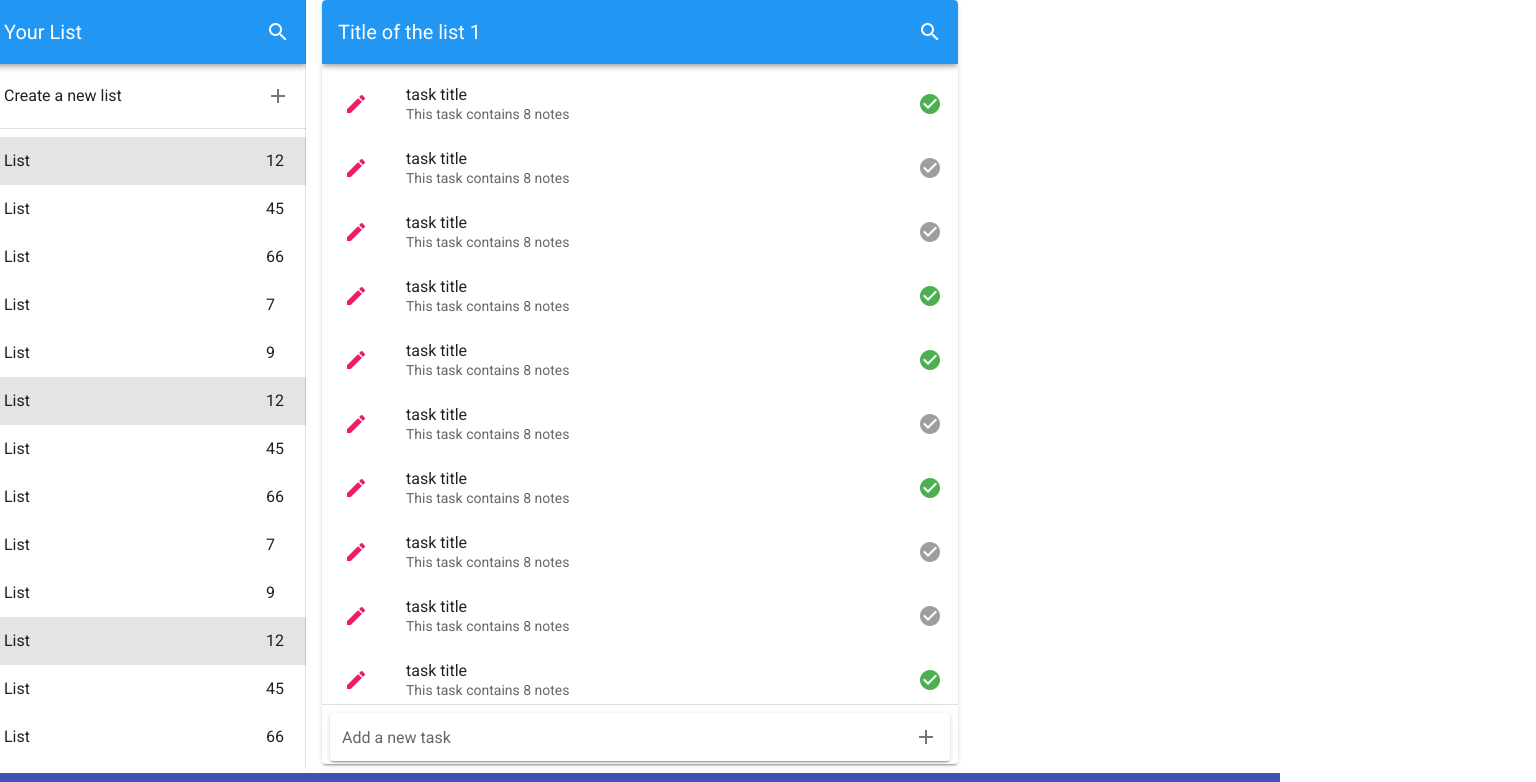
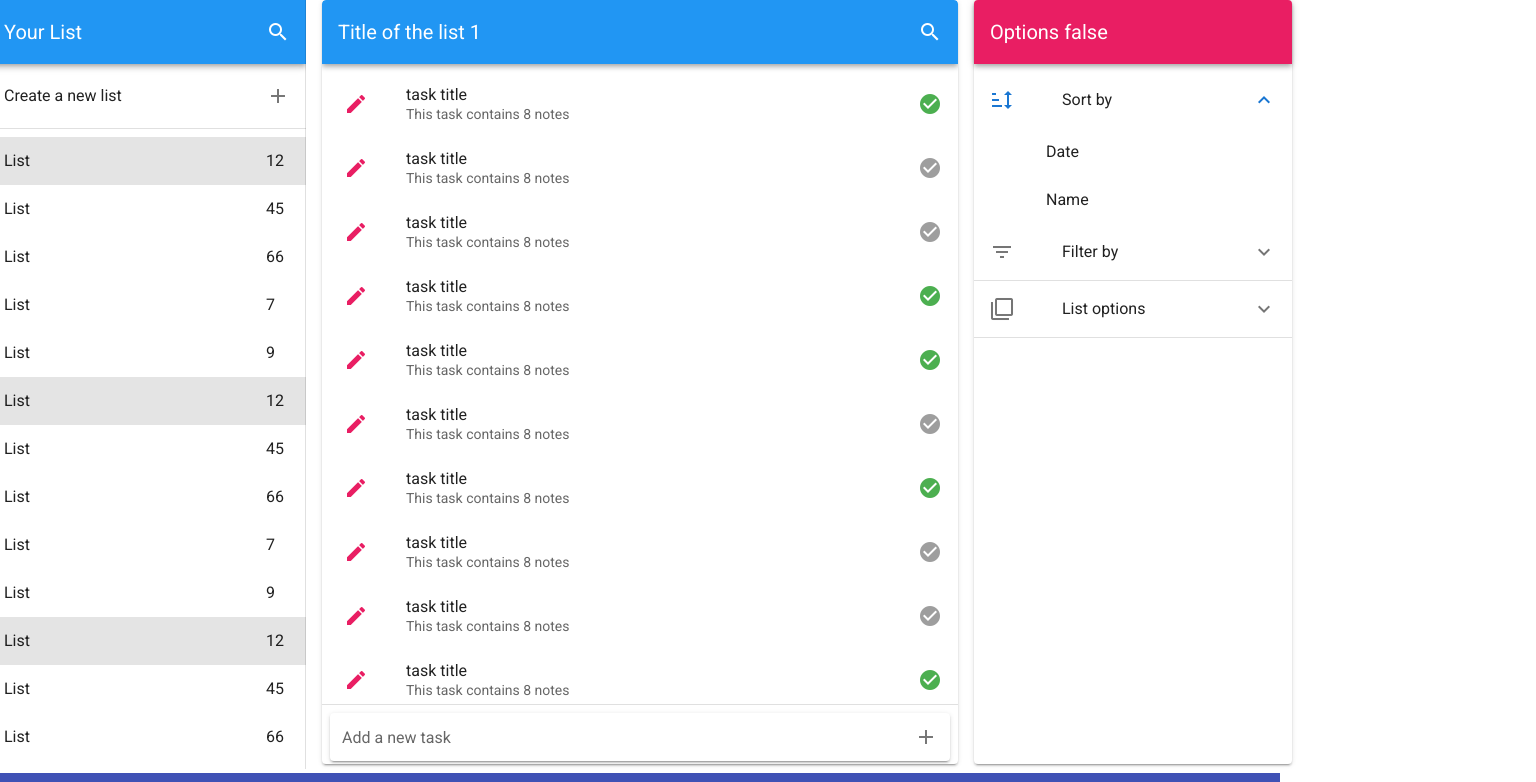
Before and after one commit to itsmartashub/todoapp-overseas-media, a Vue app: page /list/1 in a window 1280 px wide. Shown: the top 782 px of the page, 1536 px wide, since content can reach past the window. Built offline with nearby package versions, Linux system fonts and the light colour scheme.

Commit message:
creating the store with modules (ui.js)

```diff
--- a/src/components/MoreOptions.vue
+++ b/src/components/MoreOptions.vue
@@ -50,12 +50,23 @@
 export default {
 	name: "moreOptions",
 	data: () => ({
-		open: false,
+		// open: false,
 		loading: false,
 		imageUrl: '',
 		imageName: '',
 		imageFile: ''
 	}),
+
+	computed: { // computed propertiji samo izgledaju kao f-ions ali nisu, koriste se i pozivaju kao data tj podaci
+		open: { // s obz da kor set i get ne stavljamo open() vec open:
+			get () {
+				return this.$store.getters.DRAWER // DRAWER pozivamo bez (). getters mora da se RETURN
+			},
+			set (val) {
+				this.$store.commit('SET_DRAWER', val) // ovo ce biti payload u SET_DRAWER
+			}
+		}
+	},
 
 	methods: {
 		pickFile() {
--- /dev/null
+++ b/src/components/Notification.vue
@@ -0,0 +1,40 @@
+<template>
+	<v-snackbar
+		v-model="snackbar"
+		bottom
+		right
+		:color="NOTIFICATION.className"
+		:timeout="NOTIFICATION.timeout"
+	>
+		<v-icon dark>mdi-bell-alert</v-icon>
+		{{ NOTIFICATION.text }}
+
+		<v-btn text dark @click.prevent="snackbar = false">
+			<v-icon icon>mdi-clear</v-icon>
+		</v-btn>
+	</v-snackbar>
+</template>
+
+<script>
+import { mapGetters } from 'vuex'
+export default {
+	name: 'notification',
+
+	computed: {
+		...mapGetters(['NOTIFICATION']),
+
+		snackbar: {
+			get () {
+				return this.$store.getters.NOTIFICATION.display
+			},
+			set (val) {
+				this.$store.commit('SET_NOTIFICATION', {
+					display: false,
+					// tekst: 'ffff',
+					// alertClass: ''
+				})
+			}
+		}
+	}
+}
+</script>
--- a/src/components/OptionsBar.vue
+++ b/src/components/OptionsBar.vue
@@ -1,8 +1,9 @@
 <template>
-	<div>
+	<div v-if="show">
 		<v-card style="height: calc(100vh - 36px);" >
 			<v-toolbar color="pink" dark>
-				<v-toolbar-title>Options</v-toolbar-title>
+				<v-toolbar-title>Options {{ drawer }}</v-toolbar-title>
+				<!-- ovo {{ drawer }} je samo za debug purpose -->
 			</v-toolbar>
 
 			<v-list>
@@ -37,17 +38,17 @@
 				<v-list-group prepend-icon="mdi-image-filter-none" no-action>
 					<v-list-item slot="activator">
 						<v-list-item-content>
-							<v-list-item-title>List title</v-list-item-title>
+							<v-list-item-title>List options</v-list-item-title>
 						</v-list-item-content>
 					</v-list-item>
 
-					<v-list-item>
+					<v-list-item @click="displayNotification()">
 						<v-list-item-content>
 							<v-list-item-title>Remove list</v-list-item-title>
 						</v-list-item-content>
 					</v-list-item>
 
-					<v-list-item>
+					<v-list-item @click.prevent="openDrawer()">
 						<v-list-item-content>
 							<v-list-item-title>Change background</v-list-item-title>
 						</v-list-item-content>
@@ -109,6 +110,16 @@ export default {
 		]
 	}),
 
+	computed: {
+		show () {
+			return this.$route.params.id
+		},
+
+		drawer () {
+			return this.$store.getters.DRAWER
+		}
+	},
+
 	methods: {
 		sort(value) {
 			console.log("Sort by " + value);
@@ -116,6 +127,19 @@ export default {
 
 		filter(value) {
 			console.log("Filter by " + value);
+		},
+
+		openDrawer() {
+			this.$store.commit('SET_DRAWER', true) // kada god kliknemo na 'change backgound' drawer se otvori, ttj on je true, ovo prihvatamo u stores/modules/ui.js u mutations u SET_DRAWER f-ji, true mu dodje tamo payload
+		},
+
+		displayNotification() {
+			this.$store.commit('SET_NOTIFICATION', {
+				display: true,
+				tekst: 'List removed!',
+				timeout: 3000,
+				alertClass: 'success'
+			})
 		}
 	}
 }
--- a/src/components/Todo.vue
+++ b/src/components/Todo.vue
@@ -15,7 +15,7 @@
 
 				<v-flex lg3 pl-2>
 					<!-- a ovaj necemo preko router-viewa vec preko vuexa -->
-					<!-- <OptionsBar /> -->
+					<OptionsBar />
 				</v-flex>
 
 			</v-layout>
@@ -29,6 +29,8 @@
 				</v-flex>
 			</v-layout>
 		</v-footer>
+
+		<Notification />
 	</div>
 </template>
 
@@ -36,10 +38,11 @@
 import Lists from './Lists'
 import Tasks from './Tasks'
 import OptionsBar from './OptionsBar'
+import Notification from './Notification'
 
 export default {
 	name: "todo",
-	components: { Lists, Tasks, OptionsBar }
+	components: { Lists, Tasks, OptionsBar, Notification }
 }
 </script>
 
--- a/src/main.js
+++ b/src/main.js
@@ -1,7 +1,7 @@
 import Vue from 'vue'
 import App from './App.vue'
 import router from './router'
-import store from './store'
+import store from './stores/store.js'
 
 import vuetify from './plugins/vuetify';
 
--- /dev/null
+++ b/src/stores/modules/ui.js
@@ -0,0 +1,38 @@
+export default {
+	state: {
+		drawer: false,
+		notification: {
+			display: false,
+			text: "Notification placeholder text",
+			timeout: 3000,
+			className: 'success'
+		}
+	},
+
+
+	getters: {
+		DRAWER: state => {
+			return state.drawer
+		},
+
+		NOTIFICATION: state => {
+			return state.notification
+		}
+	}, // getters samo dohvataju podatke iz state
+
+
+	mutations: {
+		SET_DRAWER: (state, payload) =>  { // payload ovde ce biti boolean, dakle ili true ili false
+			state.drawer = payload
+		},
+
+		SET_NOTIFICATION: (state, { display, tekst, alertClass}) => { // ovo je obbject destructuring, ovo su notification podaci
+			state.notification.display = display
+			state.notification.text = tekst,
+			state.notification.className = alertClass
+		}
+	}, // use mutations to change state properties
+
+
+	actions: {} // preko mutations menjamo state
+}
--- a/src/store.js
+++ b/src/stores/store.js
@@ -1,16 +1,12 @@
 import Vue from 'vue'
 import Vuex from 'vuex'
+
+import UIModule from './modules/ui'
 
 Vue.use(Vuex)
 
 export default new Vuex.Store({
-  state: {
-
-  },
-  mutations: {
-
-  },
-  actions: {
-
-  }
+	modules: {
+		ui: UIModule
+	}
 })
```
